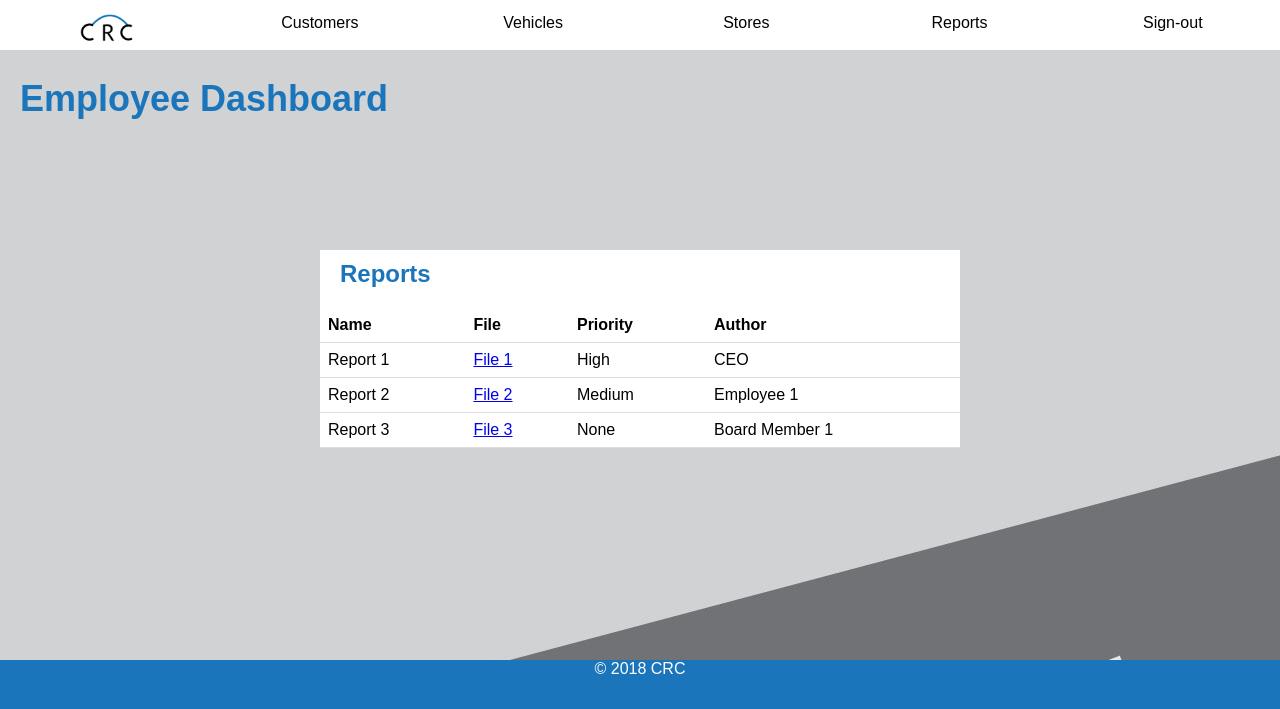
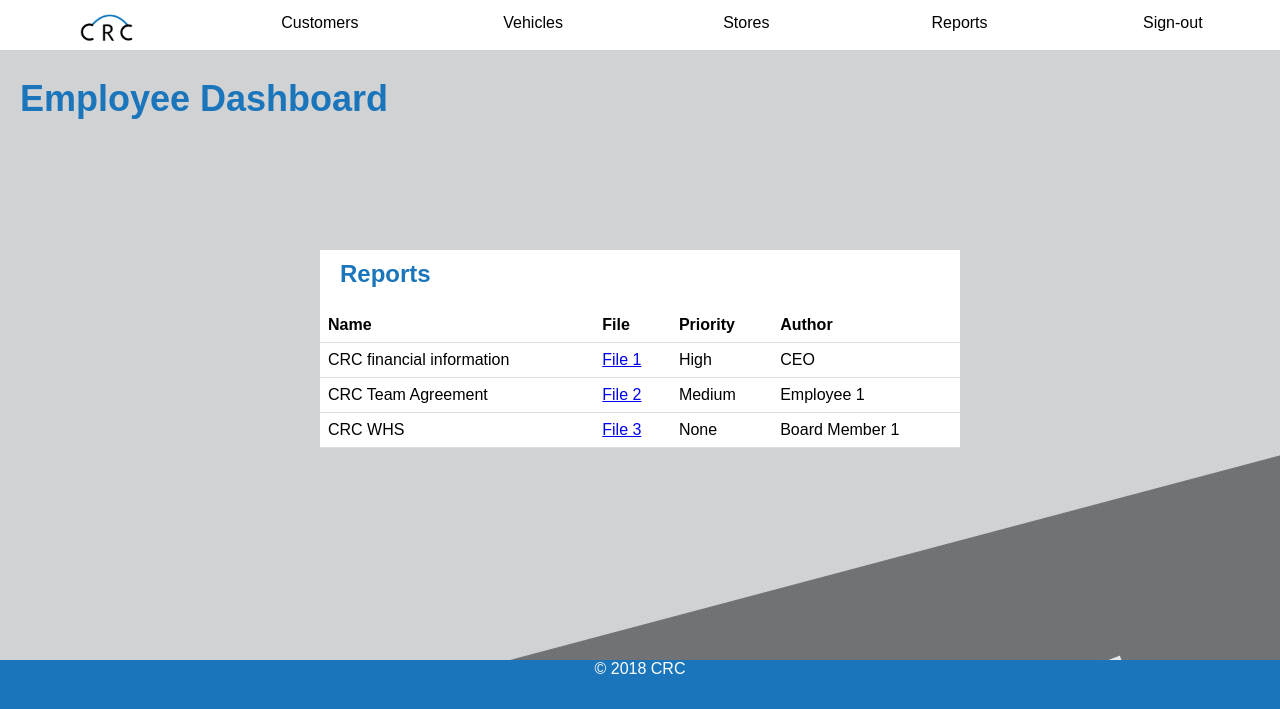
Before and after one commit to TrellixVulnTeam/IFB299_L9R3, a Django app: page /reports/ in a window 1280 px wide. Shown: the top 709 px of the page. Run offline with Django 3.2, Linux system fonts and the light colour scheme; the visitor is signed in with stand-in values (Sample User, id 1); data that the repository does not hold is empty.

Commit message:
Update Application/CRCProject/CRCApplication/templates/CRCApplication/reports.html

```diff
--- a/Application/CRCProject/CRCApplication/templates/CRCApplication/reports.html
+++ b/Application/CRCProject/CRCApplication/templates/CRCApplication/reports.html
@@ -30,19 +30,19 @@
                <th onclick="sortTable(3)" style="cursor:pointer">Author</th>
            </tr>
            <tr>
-               <td>Report 1</td>
+               <td>CRC financial information</td>
                <td><a href ="{% static 'files/financial.pdf' %}"download  target="_blank">File 1</a></td>
                <td>High</td>
                <td>CEO</td>
            </tr>
            <tr>
-               <td>Report 2</td>
+               <td>CRC Team Agreement</td>
                <td><a href ="{% static 'files/Team Agreement.pdf' %}" download  target="_blank">File 2</a></td>
                <td>Medium</td>
                <td>Employee 1</td>
            </tr>
            <tr>
-               <td>Report 3</td>
+               <td>CRC WHS</td>
                <td><a href ="{% static 'files/safety.pdf' %}" download  target="_blank">File 3</a></td>
                <td>None</td>
                <td>Board Member 1</td>
```
